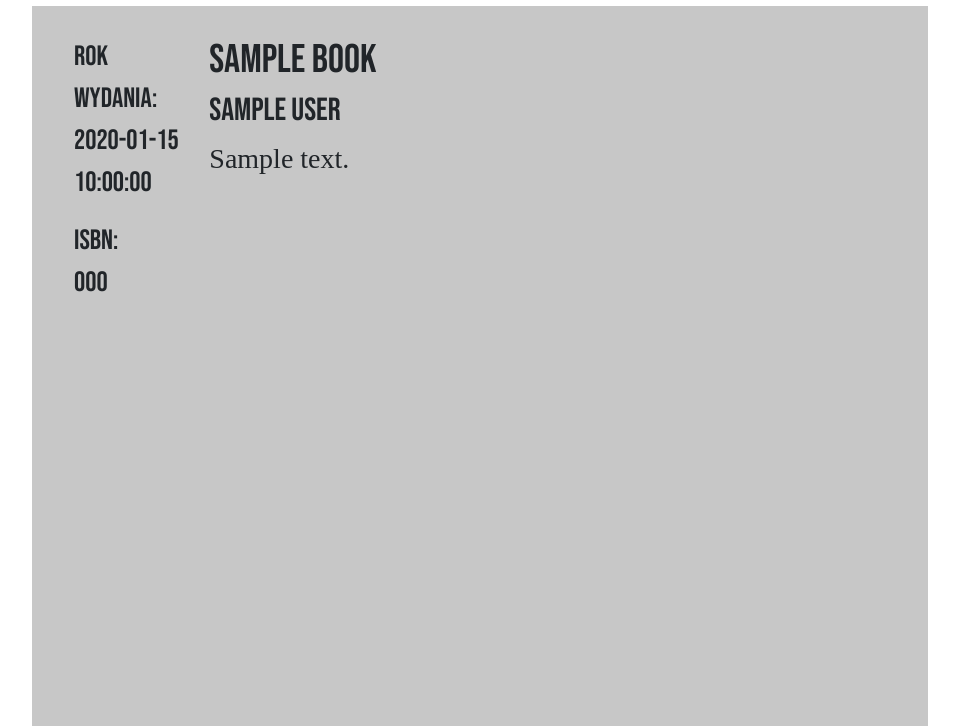
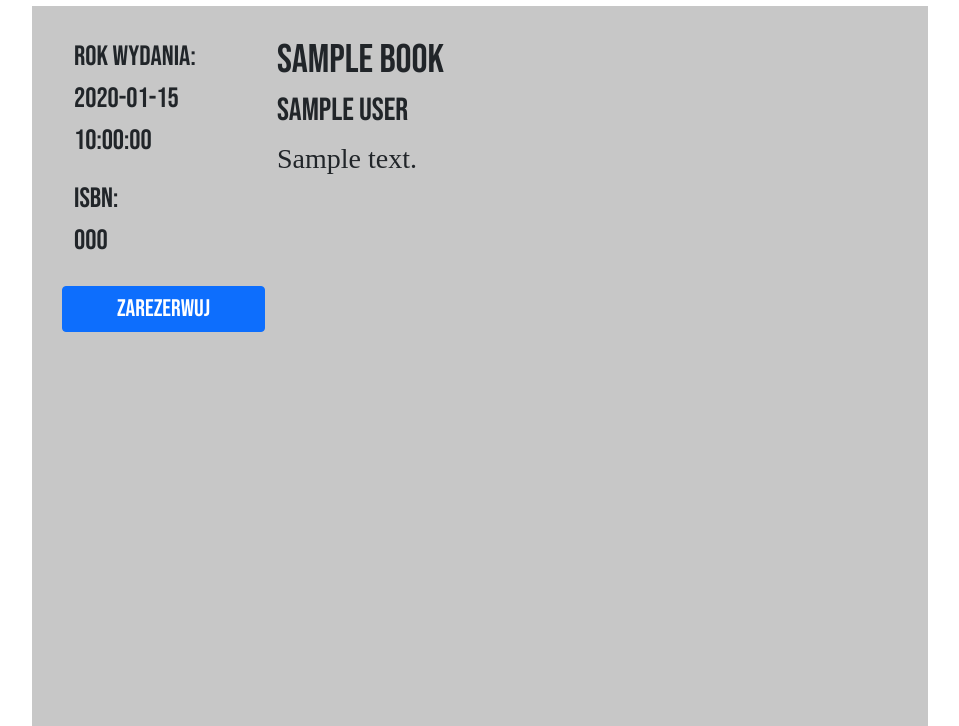
Before and after one commit to Scoobydowsky/library-Internet-Technologies-Project, a Symfony app: template site/templates/books/page.html.twig in a window 1280 px wide. Shown: the part 74-800 px from the top of the page, without its empty margins (160-1119 px from the left). Run offline with Twig, Linux system fonts and the light colour scheme; the template is opened without the code that fills it: most values are stand-ins (such as "Sample title", 1, 10 or a date in 2020); some libraries are stand-ins or nearby versions.

Commit message:
worked on book view and book list

```diff
--- a/site/templates/books/page.html.twig
+++ b/site/templates/books/page.html.twig
@@ -5,11 +5,23 @@
 {% block body %}
     <div class="bcg row col-md-10 col-sm-12">
         <div class="row">
-            <div class="col-md-2">
+            <div class="col-md-3">
                 <p class='fs-3'>Rok wydania:<br> {{ book.date }}</p>
                 <p class='fs-3'>ISBN:<br> {{ book.ISBN }}</p>
+            {% if user.isAdmin %}
+            {% elseif user.isLibrarian %}
+                <div class="action_row row">
+                    <a class="btn btn-sm mt-2 btn-primary fs-4" href="#">Wypożycz</a>
+                    <a class="btn btn-sm mt-2 btn-secondary fs-4" href="{{ path('app_book_book_edit', {'id': book.title}) }}">Edytuj</a>
+                    <a class="btn btn-sm mt-2 btn-danger fs-4" href="#">Usuń</a>
+                </div>
+            {% else %}
+                <div class="action_row row">
+                    <a class="btn btn-sm mt-2 btn-primary fs-4" href="#">Zarezerwuj</a>
+                </div>
+            {% endif %}
             </div>
-            <div class="col-md-10">
+            <div class="col-md-7">
                 <h1 class='fs-1'>{{ book.title }} </h1>
                 <h2 class='fs-2'>{{ book.author }}</h2>
 
--- a/site/templates/user/settings.html.twig
+++ b/site/templates/user/settings.html.twig
@@ -34,7 +34,11 @@
                                 <span>Panel administracyjny</span>
                             </a>
                         {% elseif user.isLibrarian %}
-                            Bibliotekarz
+                            <a type="button" class="btn btn-dark m-2 col-sm-12 col-md-3 fs-3" href="#">
+                                <svg xmlns="http://www.w3.org/2000/svg" width="16" height="16" fill="currentColor" class="bi bi-folder-plus" viewBox="0 0 16 16">
+  <path d="m.5 3 .04.87a1.99 1.99 0 0 0-.342 1.311l.637 7A2 2 0 0 0 2.826 14H9v-1H2.826a1 1 0 0 1-.995-.91l-.637-7A1 1 0 0 1 2.19 4h11.62a1 1 0 0 1 .996 1.09L14.54 8h1.005l.256-2.819A2 2 0 0 0 13.81 3H9.828a2 2 0 0 1-1.414-.586l-.828-.828A2 2 0 0 0 6.172 1H2.5a2 2 0 0 0-2 2Zm5.672-1a1 1 0 0 1 .707.293L7.586 3H2.19c-.24 0-.47.042-.683.12L1.5 2.98a1 1 0 0 1 1-.98h3.672Z"/><path d="M13.5 9a.5.5 0 0 1 .5.5V11h1.5a.5.5 0 1 1 0 1H14v1.5a.5.5 0 1 1-1 0V12h-1.5a.5.5 0 0 1 0-1H13V9.5a.5.5 0 0 1 .5-.5Z"/></svg>
+                                <span>Dodaj ksiązkę</span>
+                            </a>
                             {% else %}
                         <a type="button" class="btn btn-dark m-2 col-sm-12 col-md-3 fs-3" href="#">
                             <svg xmlns="http://www.w3.org/2000/svg" width="16" height="16" fill="currentColor" class="bi bi-hourglass-bottom" viewBox="0 0 16 16"><path d="M2 1.5a.5.5 0 0 1 .5-.5h11a.5.5 0 0 1 0 1h-1v1a4.5 4.5 0 0 1-2.557 4.06c-.29.139-.443.377-.443.59v.7c0 .213.154.451.443.59A4.5 4.5 0 0 1 12.5 13v1h1a.5.5 0 0 1 0 1h-11a.5.5 0 1 1 0-1h1v-1a4.5 4.5 0 0 1 2.557-4.06c.29-.139.443-.377.443-.59v-.7c0-.213-.154-.451-.443-.59A4.5 4.5 0 0 1 3.5 3V2h-1a.5.5 0 0 1-.5-.5zm2.5.5v1a3.5 3.5 0 0 0 1.989 3.158c.533.256 1.011.791 1.011 1.491v.702s.18.149.5.149.5-.15.5-.15v-.7c0-.701.478-1.236 1.011-1.492A3.5 3.5 0 0 0 11.5 3V2h-7z"></path></svg>
```
Also changed, not shown: site/templates/books/list.html.twig (+11 -3 lines), README.md.
